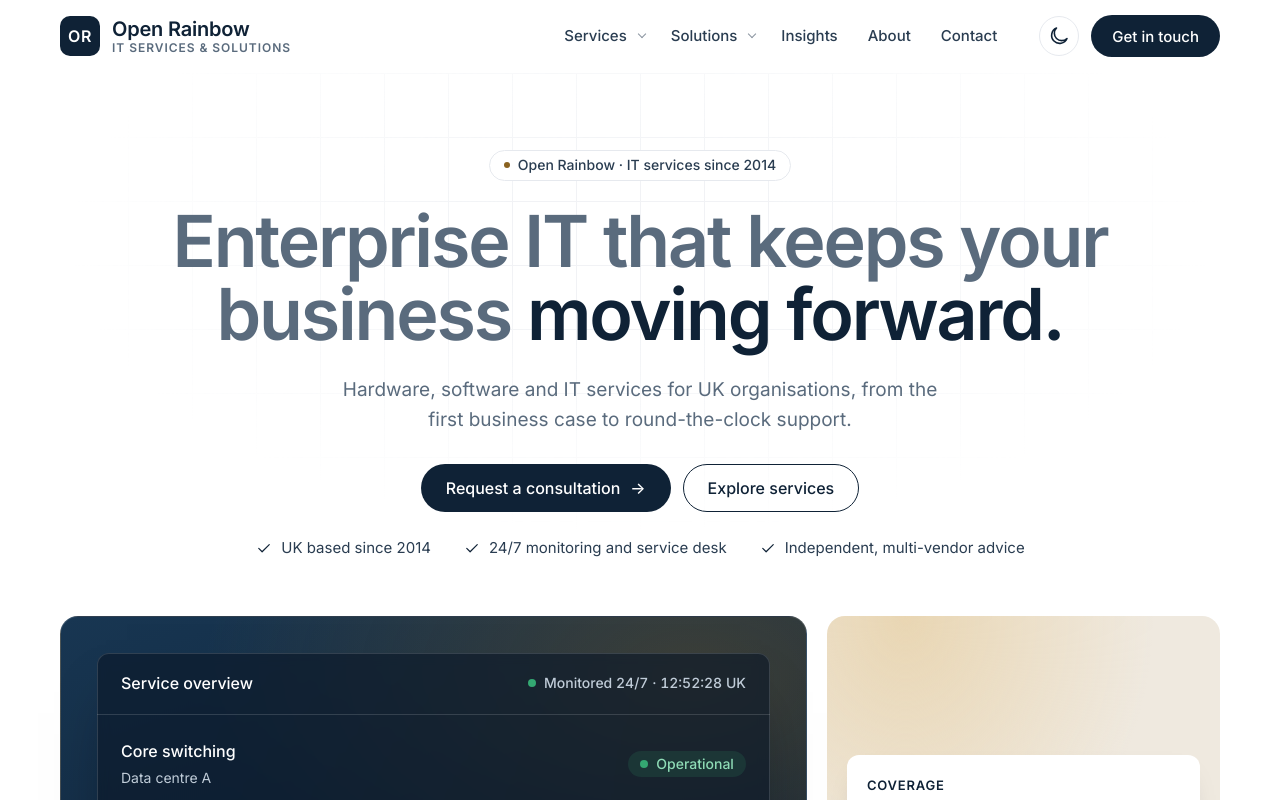
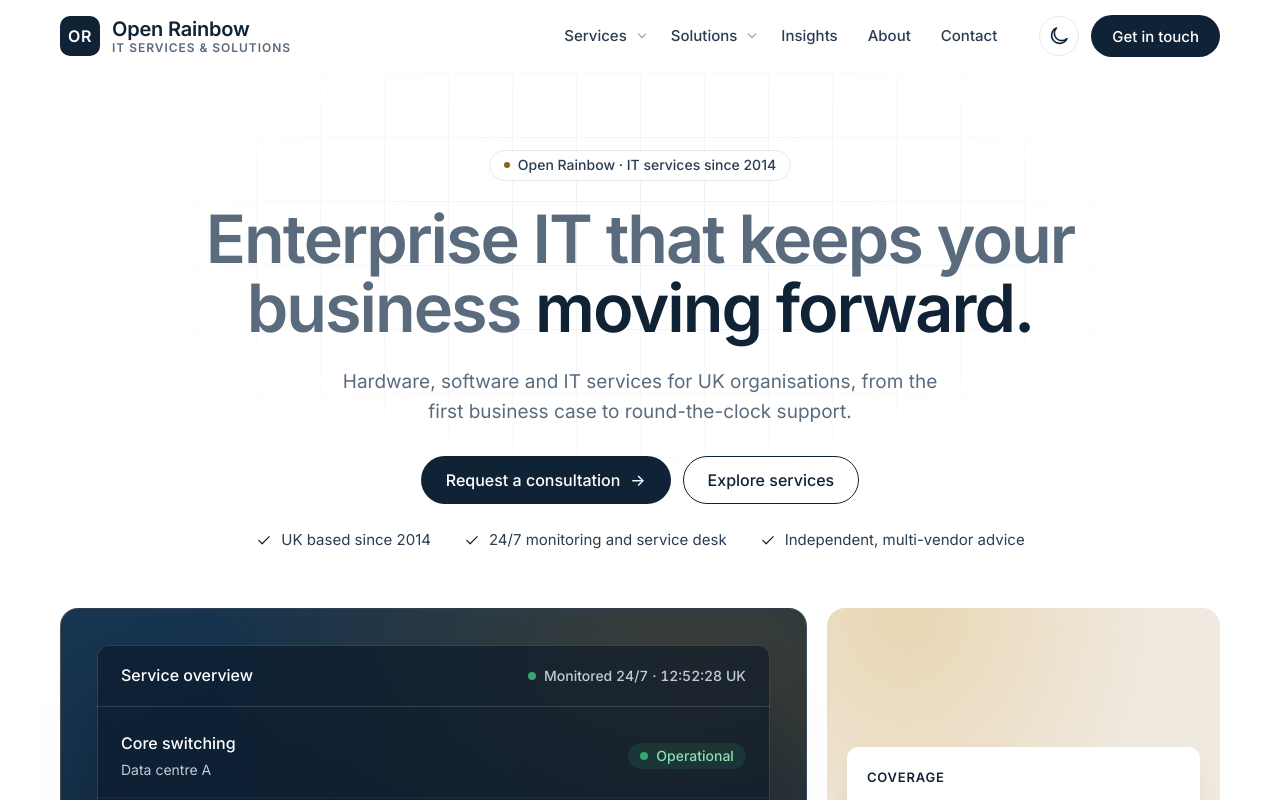
Before and after one commit to JANGILIVENKATESWARARAO/openrainbow, an Angular app: page / in a window 1280 px wide. Shown: the top 800 px of the page. Built offline with nearby package versions, Linux system fonts and the light colour scheme.

Commit message:
Home page headings in Inter, no italics; README font note

```diff
--- a/src/app/pages/home/home.component.html
+++ b/src/app/pages/home/home.component.html
@@ -6,7 +6,7 @@
   <div class="container">
     <div class="hero__copy">
       <p class="eyebrow">{{ hero().eyebrow }}</p>
-      <h1>{{ hero().title }} <em>{{ hero().emphasis }}</em></h1>
+      <h1>{{ hero().title }} <span class="emphasis">{{ hero().emphasis }}</span></h1>
       <p class="hero__lead">{{ hero().lead }}</p>
       <div class="hero__actions">
         <a [routerLink]="hero().primary.path" class="btn btn--primary">{{ hero().primary.label }} <span class="btn__arrow" aria-hidden="true">&rarr;</span></a>
@@ -100,7 +100,7 @@
   <div class="container approach">
     <div class="approach__intro">
       <p class="eyebrow">{{ h.approach.eyebrow }}</p>
-      <h2>{{ h.approach.title }} <em>{{ h.approach.emphasis }}</em></h2>
+      <h2>{{ h.approach.title }} <span class="emphasis">{{ h.approach.emphasis }}</span></h2>
       <p>{{ h.approach.lead }}</p>
     </div>
     <ol class="approach__steps">
--- a/src/app/pages/home/home.component.scss
+++ b/src/app/pages/home/home.component.scss
@@ -30,13 +30,13 @@
   animation: rise 0.7s var(--ease) both;
 
   h1 {
-    max-width: 24ch;
-    font-size: clamp(44px, 5.6vw, 78px);
-    line-height: 1.02;
+    max-width: 22ch;
+    font-size: clamp(40px, 5.2vw, 68px);
+    line-height: 1.04;
     color: var(--muted);
   }
 
-  h1 em { color: var(--ink); }
+  h1 .emphasis { color: var(--ink); }
 }
 
 .hero__lead {
@@ -237,7 +237,7 @@
   justify-items: start;
   align-content: start;
 
-  h2 { font-size: clamp(38px, 4.4vw, 56px); }
+  h2 { font-size: clamp(34px, 4vw, 50px); }
   p { color: var(--muted); }
 }
 
@@ -342,7 +342,7 @@
   padding: 40px;
   text-decoration: none;
 
-  h3 { font-family: var(--font-display); font-weight: 400; font-size: 38px; letter-spacing: 0; }
+  h3 { font-weight: 600; font-size: 30px; letter-spacing: -0.02em; line-height: 1.15; }
   p { color: var(--muted); max-width: 44ch; }
   .arrow-link { margin-top: 8px; }
 }
@@ -363,7 +363,7 @@
   background: var(--surface);
   text-decoration: none;
 
-  h3 { max-width: 28ch; font-family: var(--font-display); font-weight: 400; letter-spacing: 0; font-size: clamp(30px, 3.2vw, 42px); line-height: 1.1; }
+  h3 { max-width: 28ch; font-weight: 600; letter-spacing: -0.02em; font-size: clamp(26px, 2.8vw, 34px); line-height: 1.15; }
   p { max-width: 64ch; color: var(--muted); }
 }
 
@@ -396,11 +396,10 @@
   p {
     max-width: 26ch;
     margin-inline: auto;
-    font-family: var(--font-display);
-    font-style: italic;
-    font-size: clamp(34px, 4.2vw, 56px);
-    font-weight: 400;
-    line-height: 1.15;
+    font-size: clamp(28px, 3.4vw, 44px);
+    font-weight: 600;
+    letter-spacing: -0.025em;
+    line-height: 1.2;
     text-align: center;
     color: var(--ink);
   }
```
Also changed, not shown: 1 other file (tests, documents, lock files or other folders).
